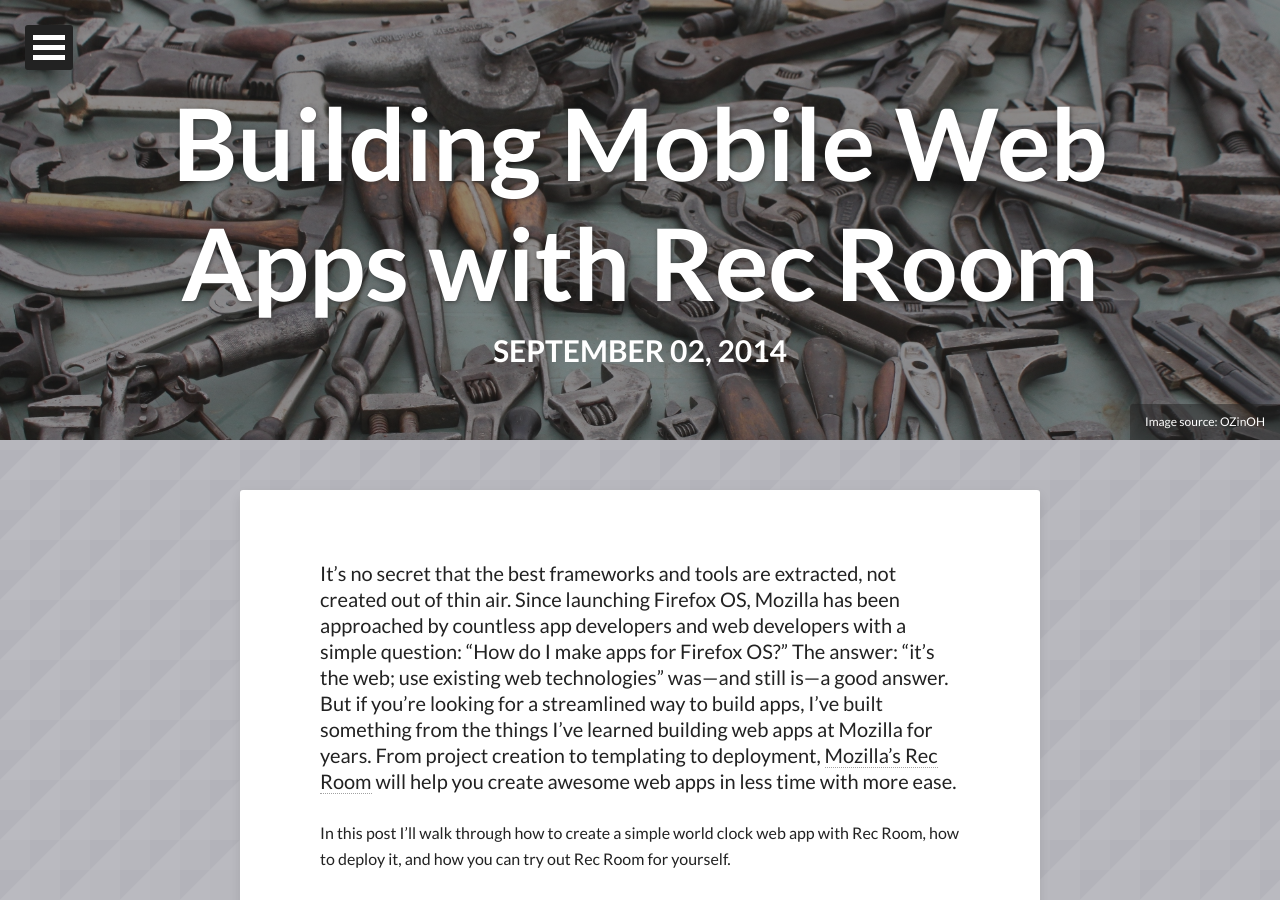
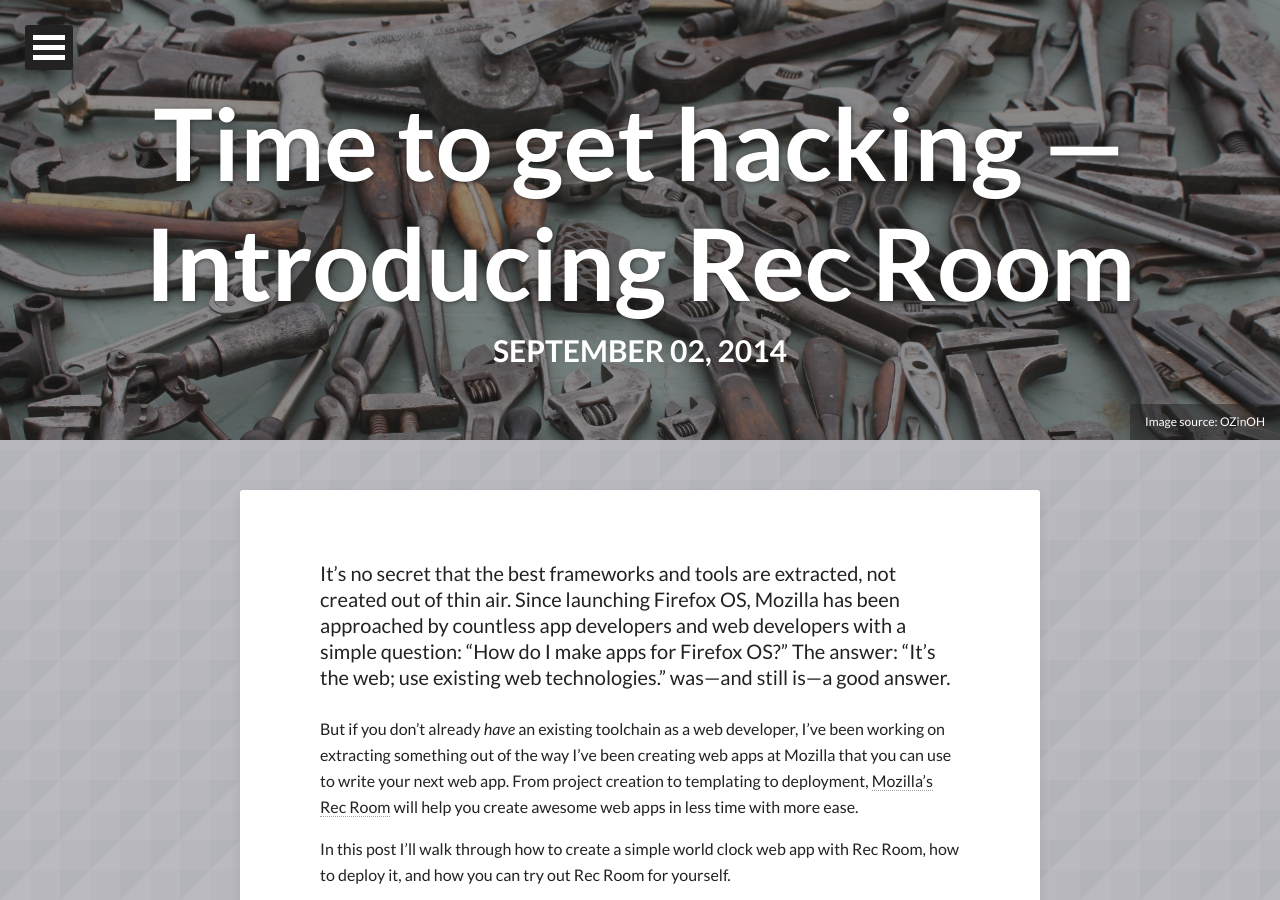
Before and after one commit to tofumatt/strongly-typed, a Jekyll site: the page built from _posts/2014-09-02-building-web-apps-with-recroom.md, in a window 1280 px wide and 900 px high. Built offline with Jekyll 4.4.1, drawn with Linux system fonts in a browser that asks for light colours; nearby versions of some CDN libraries; some of the changed text lies outside the part shown.

```diff
--- a/_posts/2014-09-02-building-web-apps-with-recroom.md
+++ b/_posts/2014-09-02-building-web-apps-with-recroom.md
@@ -1,6 +1,6 @@
 ---
 layout: post
-title: "Building Mobile Web Apps with Rec Room"
+title: "Time to get hacking — Introducing Rec Room"
 description: "The beginnings of a better way to build mobile web apps."
 tags: [open source, open web apps]
 image:
@@ -10,7 +10,9 @@ image:
 share: true
 ---
 
-It's no secret that the best frameworks and tools are extracted, not created out of thin air. Since launching Firefox OS, Mozilla has been approached by countless app developers and web developers with a simple question: "How do I make apps for Firefox OS?" The answer: "it's the web; use existing web technologies" was—and still is—a good answer. But if you're looking for a streamlined way to build apps, I've built something from the things I've learned building web apps at Mozilla for years. From project creation to templating to deployment, [Mozilla's Rec Room][] will help you create awesome web apps in less time with more ease.
+It's no secret that the best frameworks and tools are extracted, not created out of thin air. Since launching Firefox OS, Mozilla has been approached by countless app developers and web developers with a simple question: "How do I make apps for Firefox OS?" The answer: "It's the web; use existing web technologies." was—and still is—a good answer.
+
+But if you don't already _have_ an existing toolchain as a web developer, I've been working on extracting something out of the way I've been creating web apps at Mozilla that you can use to write your next web app. From project creation to templating to deployment, [Mozilla's Rec Room][] will help you create awesome web apps in less time with more ease.
 
 In this post I'll walk through how to create a simple world clock web app with Rec Room, how to deploy it, and how you can try out Rec Room for yourself.
 
@@ -287,7 +289,7 @@ If you want to dive deeper into the tasks Rec Room offers, you can look at a new
 
 ## See the app in action!
 
-This entire sample app is available at [worldclock.tofumatt.com](http://worldclock.tofumatt.com/) and the [source code is available on GitHub](https://github.com/tofumatt/tous-le-temps).
+This entire sample app is available at [worldclock.tofumatt.com](http://worldclock.tofumatt.com/) and the [source code is available on GitHub](https://github.com/tofumatt/tout-le-temps).
 
 [bower]: http://bower.io/
 [Ember Data]: https://github.com/emberjs/data
```
Also changed, not shown: other parts of _posts/2014-09-02-building-web-apps-with-recroom.md (+2 -2 lines).
